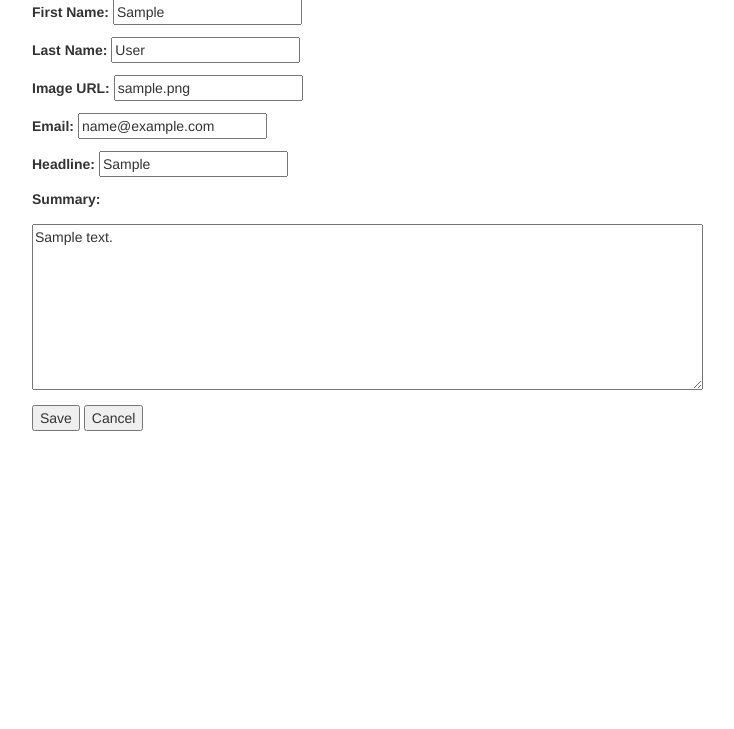
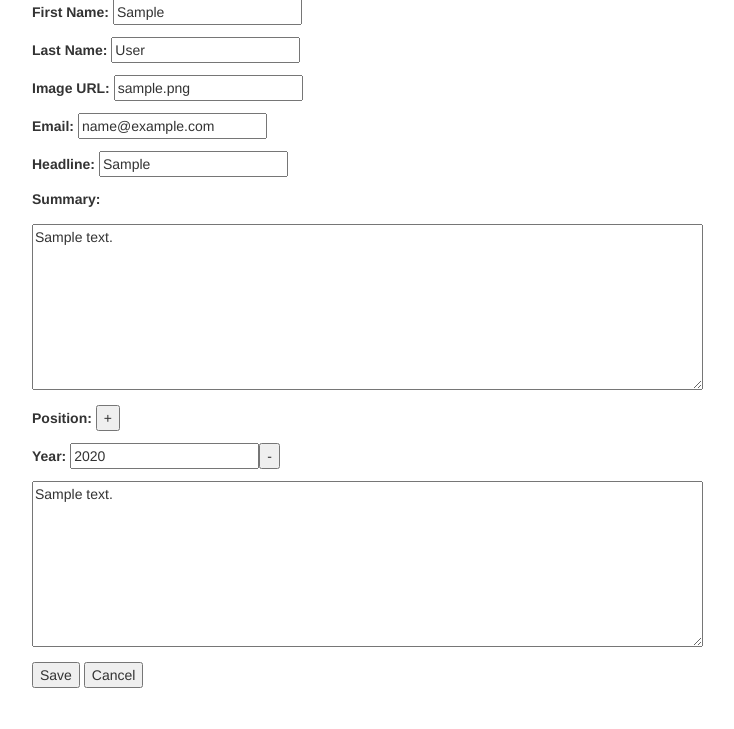
Before and after one commit to rynkevich/wa4e-assignment, a PHP site: page /edit.php?profile_id=1 in a window 1280 px wide. Shown: the part 71-800 px from the top of the page, without its empty margins (38-772 px from the left). Run offline with PHP 8.4, Linux system fonts and the light colour scheme; a user stored in the database is signed in; tables that the repository leaves empty hold one stand-in row (values such as "Sample post"); some libraries are stand-ins or nearby versions.

Commit message:
Add positions to the resume registry

```diff
--- a/edit.php
+++ b/edit.php
@@ -1,16 +1,19 @@
 <?php
     require_once('include/pdo.php');
     require_once('include/common.php');
+    require_once('include/position_queries.php');
 
     function edit_entry() {
         if (is_ok_field_size()) {
-            $_SESSION['error'] = 'All fields are required';
+            $_SESSION['error'] = 'Image URL is optional, all other fields are required';
             return;
         } else if (!empty($_POST['image_url']) && !url_exists($_POST['image_url'])) {
             $_SESSION['error'] = 'Invalid URL';
             return;
         } else if (!is_valid_email($_POST['email'])) {
             $_SESSION['error'] = 'Email address must contain @';
+            return;
+        } else if (!validate_positions()) {
             return;
         }
 
@@ -28,7 +31,59 @@
             ':hl' => $_POST['headline'],
             ':sum' => $_POST['summary'])
         );
+        edit_positions($_REQUEST['profile_id']);
         $_SESSION['success'] = 'Profile edited';
+    }
+
+    function edit_positions($profile_id) {
+        $all_positions = get_profile_positions($profile_id)->fetchAll();
+
+        for ($pos = 0; $pos < MAX_POS_ENTRIES; $pos++) {
+            if (isset($_POST['year' . ($pos + 1)]) && isset($_POST['desc' . ($pos + 1)])) {
+                if (isset($_POST['update_pos_' . ($pos + 1)]) && isset($all_positions[$pos])) {
+                    if (is_modified_position($all_positions[$pos], $pos + 1)) {
+                        sql_update_position($profile_id, $_POST['year' . ($pos + 1)],
+                            $_POST['desc' . ($pos + 1)], $all_positions[$pos]['position_id']);
+                    }
+                } else {
+                    if (isset($all_positions[$pos])) {
+                        sql_delete_position($all_positions[$pos]['position_id']);
+                    }
+                    sql_insert_position($profile_id, $_POST['year' . ($pos + 1)],
+                        $_POST['desc' . ($pos + 1)]);
+                }
+            } else if (isset($all_positions[$pos])) {
+                sql_delete_position($all_positions[$pos]['position_id']);
+            }
+        }
+    }
+
+    function is_modified_position(&$position_data, $pos_num) {
+        return $position_data['year'] != $_POST['year' . $pos_num] ||
+            $position_data['description'] != $_POST['desc' . $pos_num];
+    }
+
+    function show_editable_positions($profile_id, &$pos_count) {
+        $positions = get_profile_positions($profile_id);
+
+        $pos_count = 0;
+        while ($position = $positions->fetch(PDO::FETCH_ASSOC)) {
+            $pos_count++;
+            echo '<div id="blck_year' . $pos_count . '"><p><label for="edt_year' .
+                $pos_count . '">Year:&nbsp;</label>' .
+                '<input type="text" name="year' . $pos_count .
+                '" id="edt_year' . $pos_count . '" value="' .
+                htmlentities($position['year']) . '">' .
+                '<input type="button" value="-" onclick="deletePositionField(' .
+                $pos_count . ');"></p></div>';
+            echo '<div id="blck_desc' . $pos_count .
+                '"><p><textarea name="desc' . $pos_count .
+                '" id="txt_desc' . $pos_count .
+                '" rows="8" cols="80">' . htmlentities($position['description']) .
+                '</textarea>';
+            echo '<input type="hidden" name="update_pos_' . $pos_count .
+                '"></p></div>';
+        }
     }
 
     session_start();
@@ -71,6 +126,8 @@
 <head>
   <title>Arseni Rynkevich - Resume Registry, Edit Profile</title>
   <?php require_once 'include/bootstrap.php'; ?>
+  <?php require_once 'include/inc_jquery.php'; ?>
+  <script src="js/position-handler.js"></script>
 </head>
 
 <body>
@@ -105,6 +162,15 @@
       </p>
       <p><label for="txt_summary">Summary:</label></p>
       <p><textarea name="summary" rows="8" cols="80" id="txt_summary"><?= htmlentities($profile['summary']); ?></textarea></p>
+      <div id="blck_positions">
+        <p>
+          <label for="btn_add_position">Position:</label>
+          <input type="button" id="btn_add_position" value="+" onclick="addPositionField();">
+          <?php show_editable_positions($profile['profile_id'], $pos_count); ?>
+          <input type="hidden" id="hint_max_pos_entries" value="<?= MAX_POS_ENTRIES ?>">
+          <input type="hidden" id="hint_initial_pos_entries_count" value="<?= $pos_count ?>">
+        </p>
+      </div>
       <p>
         <input type="submit" value="Save">
         <input type="submit" name="cancel" value="Cancel">
--- a/include/common.php
+++ b/include/common.php
@@ -1,7 +1,8 @@
 <?php
     require_once('pdo.php');
 
-    define('NO_IMG_AVA', 'img/no_image.png');
+    define('NO_IMG_AVA', 'img/no-image.png');
+    define('MAX_POS_ENTRIES', 9);
 
     function is_logged() {
         return isset($_SESSION['name']) && isset($_SESSION['user_id']);
@@ -30,6 +31,15 @@
         return $selection->fetch(PDO::FETCH_ASSOC);
     }
 
+    function get_profile_positions($profile_id) {
+        global $pdo;
+
+        $selection = $pdo->prepare('SELECT * FROM positions WHERE profile_id = :id');
+        $selection->execute(array(':id' => $profile_id));
+
+        return $selection;
+    }
+
     function is_ok_field_size() {
         return !(strlen($_POST['first_name']) > 1 && strlen($_POST['last_name']) > 1 &&
             strlen($_POST['email']) > 1 && strlen($_POST['headline']) > 1 &&
@@ -40,4 +50,20 @@
         return isset($_POST['first_name']) && isset($_POST['last_name']) &&
             isset($_POST['email']) && isset($_POST['headline']) && isset($_POST['summary']);
     }
+
+    function validate_positions() {
+        for ($pos = 1; $pos <= MAX_POS_ENTRIES; $pos++) {
+            if (isset($_POST['year' . $pos]) && isset($_POST['desc' . $pos])) {
+                if (strlen($_POST['year' . $pos]) < 1 || strlen($_POST['desc' . $pos]) < 1) {
+                    $_SESSION['error'] = 'Image URL is optional, all other fields are required';
+                    return false;
+                }
+                if (!is_numeric($_POST['year' . $pos])) {
+                    $_SESSION['error'] = 'Position year must be numeric';
+                    return false;
+                }
+            }
+        }
+        return true;
+    }
 ?>
--- /dev/null
+++ b/include/position_queries.php
@@ -0,0 +1,33 @@
+<?php
+    function sql_update_position($id, $yr, $desc, $posid) {
+        global $pdo;
+
+        $stmt = $pdo->prepare('UPDATE positions SET profile_id = :id,
+            `year` = :yr, description = :desc WHERE position_id = :posid');
+        $stmt->execute(array(
+            ':id' => $id,
+            ':yr' => $yr,
+            ':desc' => $desc,
+            ':posid' => $posid)
+        );
+    }
+
+    function sql_delete_position($posid) {
+        global $pdo;
+
+        $stmt = $pdo->prepare('DELETE FROM positions WHERE position_id = :posid');
+        $stmt->execute(array(':posid' => $posid));
+    }
+
+    function sql_insert_position($id, $yr, $desc) {
+        global $pdo;
+
+        $stmt = $pdo->prepare('INSERT INTO positions (profile_id, `year`, description)
+            VALUES (:id, :yr, :desc)');
+        $stmt->execute(array(
+            ':id' => $id,
+            ':yr' => $yr,
+            ':desc' => $desc)
+        );
+    }
+?>
--- /dev/null
+++ b/js/position-handler.js
@@ -0,0 +1,42 @@
+$(document).ready(function() {
+    posEntryCounter = $('#hint_initial_pos_entries_count').val();
+    maxPositionEntries = $('#hint_max_pos_entries').val();
+});
+
+function addPositionField() {
+    if (posEntryCounter < maxPositionEntries) {
+        posEntryCounter++;
+        var form = $('#blck_positions');
+
+        entryPosition = getEntryPosition();
+        form.append('<div id="blck_year' + entryPosition + '"><p><label for="edt_year' +
+            entryPosition + '">Year:&nbsp;</label>' +
+            '<input type="text" name="year' + entryPosition +
+            '" id="edt_year' + entryPosition + '">' +
+            '<input type="button" value="-" onclick="deletePositionField(' +
+            entryPosition + ');"></p></div>');
+        form.append('<div id="blck_desc' + entryPosition +
+            '"><p><textarea name="desc' + entryPosition +
+            '" id="txt_desc' + entryPosition +
+            '" rows="8" cols="80"></textarea></p></div>');
+    } else {
+        alert('Maximum of position entries exceeded');
+    }
+}
+
+function getEntryPosition() {
+    for (pos = 1; pos <= maxPositionEntries; pos++) {
+        isExistingElement = $('#blck_year' + pos).length;
+        console.log(isExistingElement);
+        if (!isExistingElement) {
+            return pos;
+        }
+    }
+    return null;
+}
+
+function deletePositionField(position) {
+    posEntryCounter--;
+    $('#blck_year' + position).remove();
+    $('#blck_desc' + position).remove();
+}
```
Also changed, not shown: add.php (+27 -4 lines), view.php (+16 -0 lines).
